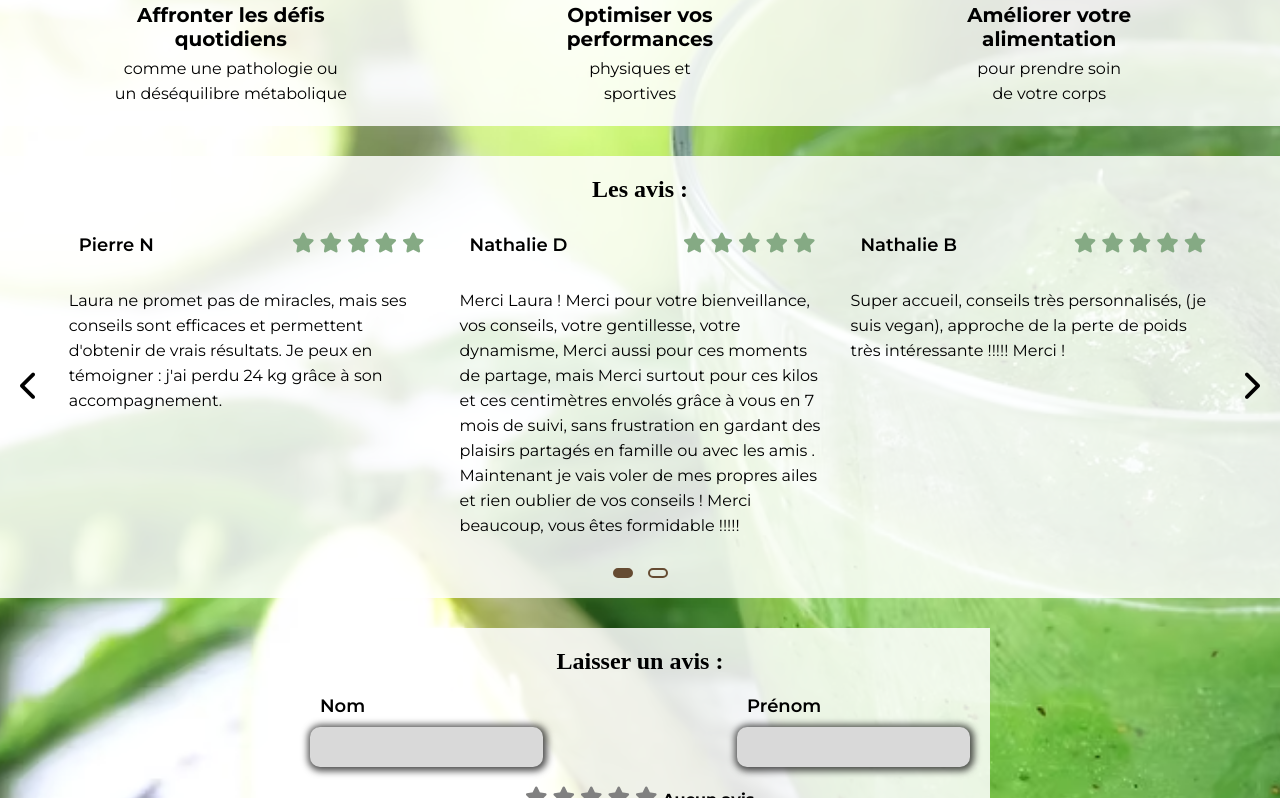
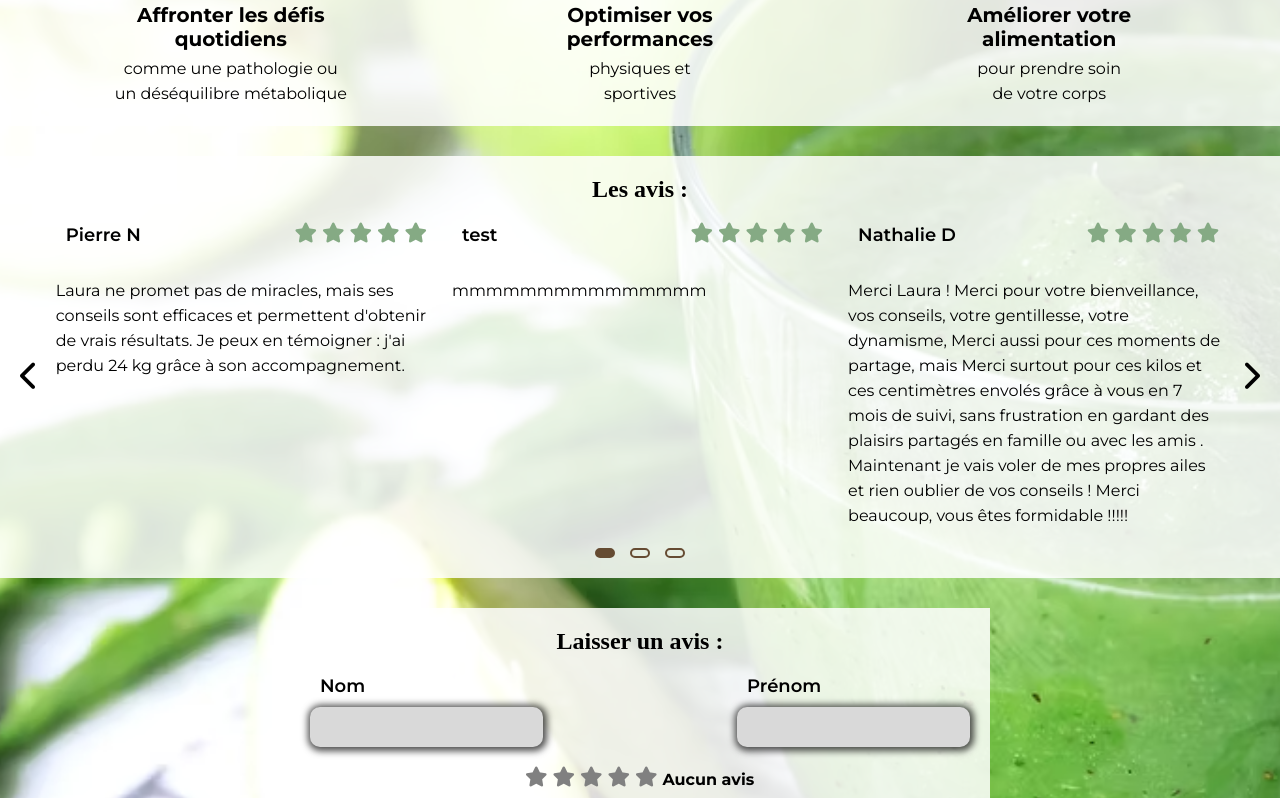
Before and after one commit to pnouhen/Laura-dietetique, a React (Vite) app: page / in a window 1280 px wide. Shown: the part 607-1405 px from the top of the page. Built offline with nearby package versions, Linux system fonts and the light colour scheme; a web font is replaced by a local one.

Commit message:
Mise a jour en cours du SlideShow

```diff
--- a/public/data/reviews.json
+++ b/public/data/reviews.json
@@ -34,5 +34,11 @@
     "name": "Pierre N",
     "comment": "Laura ne promet pas de miracles, mais ses conseils sont efficaces et permettent d'obtenir de vrais résultats. Je peux en témoigner : j'ai perdu 24 kg grâce à son accompagnement.",
     "rating": "5"
+  },
+  {
+    "date": "2025-02-28T00:00:00.000Z",
+    "name": "test",
+    "comment": "mmmmmmmmmmmmmmm",
+    "rating": "5"
   }
 ]
--- a/src/components/Review/Review.jsx
+++ b/src/components/Review/Review.jsx
@@ -1,11 +1,9 @@
 import "./review.scss";
 
-export default function Review({ review, innerRef, maxHeight }) {
+export default function Review({ review }) {
   return (
     <article
       className="review"
-      ref={innerRef}  // Set the ref to link this component with the parent (SlideShow)
-      style={maxHeight ? { height: `${maxHeight}px` } : {}}  // Set height to match the tallest review if provided
     >
       {/* Display reviewer's name */}
       <p className="name">{review.name}</p>
@@ -15,7 +13,8 @@ export default function Review({ review, innerRef, maxHeight }) {
         {[1, 2, 3, 4, 5].map((starIndex) => (
           <i
             key={starIndex}
-            className={`fa-solid fa-star ${  // Add the 'starSelected' class for selected stars
+            className={`fa-solid fa-star ${
+              // Add the 'starSelected' class for selected stars
               starIndex <= Number(review.rating) ? "starSelected" : ""
             }`}
           ></i>
--- a/src/components/Review/review.scss
+++ b/src/components/Review/review.scss
@@ -5,7 +5,7 @@
   flex-wrap: wrap;
   justify-content: space-between;
   gap: 30px;
-  width: 30%;
+  width: 100%;
   @media (max-width: 1024px) {
     width: 100%;
   }
--- a/src/components/SlideShow/SlideShow.jsx
+++ b/src/components/SlideShow/SlideShow.jsx
@@ -1,4 +1,4 @@
-import { useState, useEffect, useRef, createRef } from "react";
+import { useState, useEffect } from "react";
 import { fetchData } from "../../service/FetchData";
 import Review from "../Review/Review";
 import Dots from "../Dots/Dots";
@@ -6,10 +6,7 @@ import "./slideShow.scss";
 
 export default function SlideShow() {
   const [reviews, setReviews] = useState([]);
-  const [index, setIndex] = useState(0);               // Current starting index in the reviews list
-  const [visible, setVisible] = useState(3);           // Number of reviews visible at once
-  const [maxHeight, setMaxHeight] = useState(0);       // Max height among visible reviews
-  const reviewRefs = useRef([]);                       // Refs for each visible review card
+  const [index, setIndex] = useState(0);
 
   // Fetch and sort reviews by date (newest first)
   useEffect(() => {
@@ -20,43 +17,10 @@ export default function SlideShow() {
       .catch((error) => console.error("Error while fetching:", error));
   }, []);
 
-  // Update number of visible reviews based on screen width
-  useEffect(() => {
-    const resize = () => setVisible(window.innerWidth <= 1024 ? 1 : 3);
-    resize();
-    window.addEventListener("resize", resize);
-    return () => window.removeEventListener("resize", resize);
-  }, []);
-
-  // Prepare refs for currently visible review cards
-  useEffect(() => {
-    // Keep only the required number of refs
-    reviewRefs.current = reviewRefs.current.slice(0, visible);
-
-    // Create new refs if necessary
-    while (reviewRefs.current.length < visible) {
-      reviewRefs.current.push(createRef());
-    }
-  }, [visible]);
-
-  // Measure and update max height from visible reviews
-  useEffect(() => {
-    if (reviews.length > 0) {
-      // Wait for the DOM to update before measuring
-      setTimeout(() => {
-        let maxH = 0;
-        reviewRefs.current.forEach((ref) => {
-          if (ref.current) {
-            const height = ref.current.clientHeight;
-            maxH = Math.max(maxH, height);
-          }
-        });
-        if (maxH > 0) {
-          setMaxHeight(maxH);
-        }
-      }, 100);
-    }
-  }, [reviews, index, visible]);
+  // Handler for navigation
+  const handleNavigation = (newIndex) => {
+    setIndex(newIndex);
+  };
 
   return (
     <section className="slideshow">
@@ -64,39 +28,32 @@ export default function SlideShow() {
       {reviews.length > 0 ? (
         <>
           <div className="slideShow_container">
-            {/* Left arrow navigation */}
+            {/* Left arrow */}
             <i
               className="fa-solid fa-chevron-left"
               onClick={() =>
-                setIndex((index - visible + reviews.length) % reviews.length)
+                handleNavigation((index - 3 + reviews.length) % reviews.length)
               }
             ></i>
 
-            {/* Render visible review cards */}
-            {Array.from({ length: visible }).map((_, i) => {
-              const current = (index + i) % reviews.length;
-              return (
-                <Review
-                  key={current}
-                  review={reviews[current]}
-                  innerRef={reviewRefs.current[i]} // Pass ref to measure height
-                  maxHeight={maxHeight}            // Pass max height to normalize size
-                />
-              );
+            {/* Render up to 3 reviews */}
+            {[0, 1, 2].map((i) => {
+              const review = reviews[index + i];
+              return review ? <Review key={i} review={review} /> : null;
             })}
 
-            {/* Right arrow navigation */}
+            {/* Right arrow */}
             <i
               className="fa-solid fa-chevron-right"
-              onClick={() => setIndex((index + visible) % reviews.length)}
+              onClick={() => handleNavigation((index + 3) % reviews.length)}
             ></i>
           </div>
-
           {/* Dots navigation */}
           <Dots
             currentIndex={index}
             dataLength={reviews.length}
-            reviewsToShow={visible}
+            reviewsToShow={1}
+            onDotClick={(newIndex) => handleNavigation(newIndex)}
           />
         </>
       ) : (
--- a/src/components/SlideShow/slideShow.scss
+++ b/src/components/SlideShow/slideShow.scss
@@ -3,16 +3,27 @@
 .slideshow {
   @include section;
   @include displayColumn;
-  gap: 30px;
+  gap: 20px;
   .slideShow_container {
-    display: flex;
+    position: relative;
+    display: grid;
+    grid-template-columns:calc(33% - 33px) calc(33% - 33px) calc(33% - 33px);
     justify-content: center;
-    gap: 30px;
+    gap: 20px;
     [class*="fa-chevron"] {
+      position: absolute;
+      top: 50%;
+      transform: translateY(-50%);
       cursor: pointer;
       display: flex;
       align-items: center;
       font-size: 30px;
+    }
+    .fa-chevron-left{
+      left: 0;
+    }
+    .fa-chevron-right{
+      right: 0;
     }
     @media (max-width: 1024px) {
       .ReviewDesktop{
```
Also changed, not shown: 1 other file (tests, documents, lock files or other folders).
